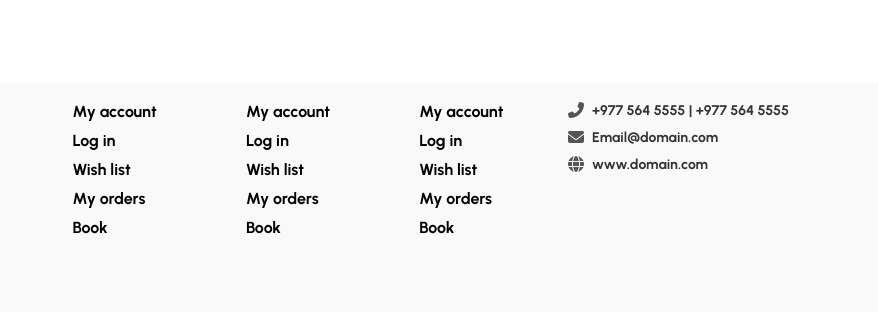
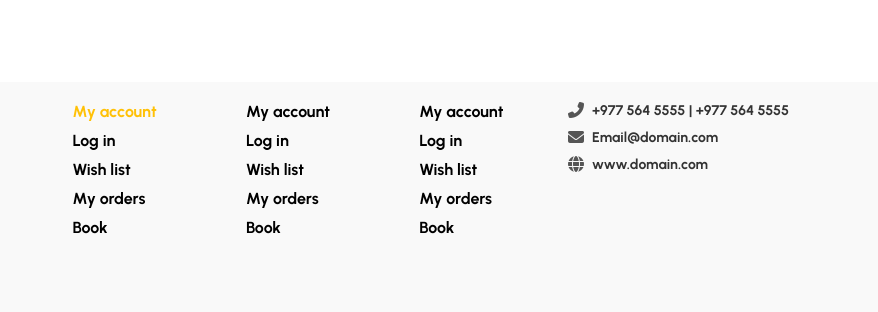
Before and after one commit to mohamed-sayed-elmahdy/E-commerce, a plain HTML site: page index.html in a window 1280 px wide. In both pictures the pointer is over the link 516 px from the left and 4637 px from the top of the page. Shown: the part 4526-4838 px from the top of the page, 402-1280 px from the left. Drawn offline with Linux system fonts and the light colour scheme; a web font is replaced by a local one.

```diff
--- a/style.css
+++ b/style.css
@@ -1731,6 +1731,9 @@
   .footer-links li a {
     color: black;
   }
+  .footer-links li a:hover {
+    color: #ffc107;
+  }
   .footer-links li a:visited {
     color: black;
   }
```
